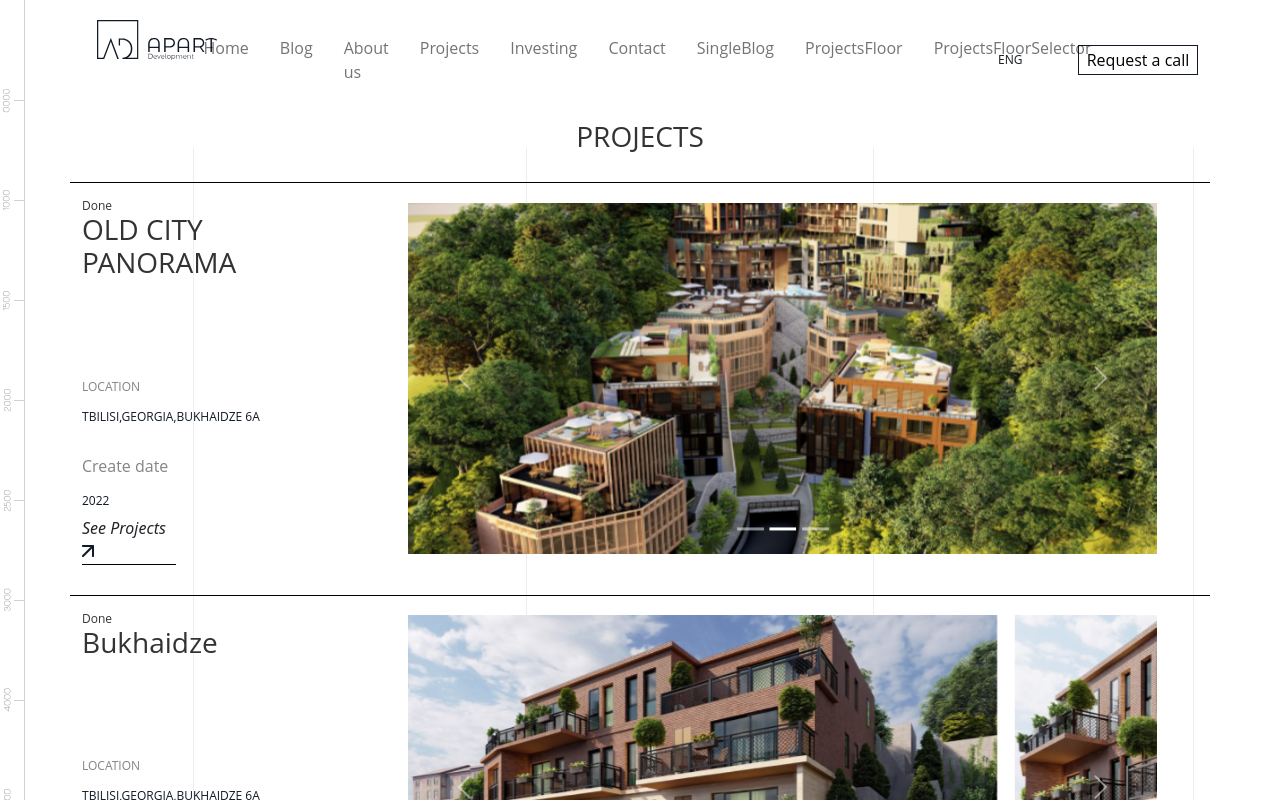
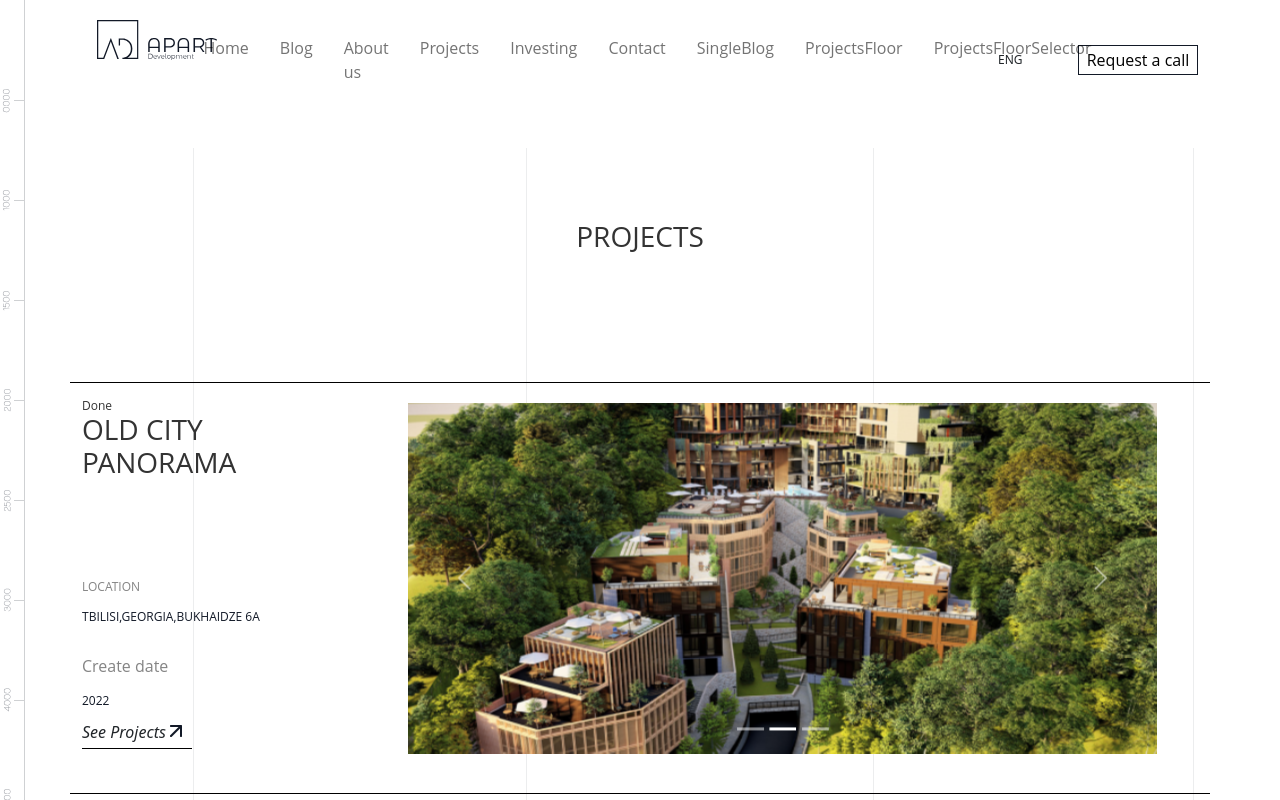
Before and after one commit to G-Apxo/Apart, a Next.js app: page /Projects in a window 1280 px wide. Shown: the top 800 px of the page. Built offline with nearby package versions, Linux system fonts and the light colour scheme.

Commit message:
projects update

```diff
--- a/pages/Projects.jsx
+++ b/pages/Projects.jsx
@@ -21,7 +21,7 @@ import Image from "next/image";
 const Projects = () => {
   return (
     <Layout>
-      <Container>
+      <Container className="projects-title-distance">
         <Row>
           <h3 className="text-center">PROJECTS</h3>
         </Row>
--- a/styles/globals.css
+++ b/styles/globals.css
@@ -25,10 +25,11 @@ a {
 @import "~slick-carousel/slick/slick-theme.css";
 
 @font-face {
-  font-family: 'rockridge';
-  src: url('Fonts/rockridge-webfont.woff');
+  font-family: "rockridge";
+  src: url("Fonts/rockridge-webfont.woff");
   font-weight: 400;
-  font-style: normal;}
+  font-style: normal;
+}
 
 .App {
   height: 570px;
@@ -60,8 +61,8 @@ a {
   transform: scale(1.2);
   opacity: 1;
 }
-@media screen  and (max-width: 568px) {
-  body{
+@media screen and (max-width: 568px) {
+  body {
     width: 100vh;
   }
   .activeSlide {
@@ -239,9 +240,9 @@ a {
   right: 0;
 }
 
-.carousel-control.left span,
+/* .carousel-control.left span,
 .carousel-control.right span {
-}
+} */
 
 .carousel-control.left span:hover,
 .carousel-control.right span:hover {
@@ -296,8 +297,8 @@ a {
   background-color: #fff;
   overflow: hidden;
 }
-.post .content {
-}
+/* .post .content {
+} */
 
 .post .post-img-content img {
   position: relative;
@@ -389,14 +390,14 @@ a {
 .section-1-form-subtext {
   font-size: 14px;
 }
-.partners {
-  /* display: flex;
+/* .partners {
+  display: flex;
   align-items: center;
   justify-content: center;
   padding: 0 10px;
   background-color: #121927;
-  height: 70px; */
-}
+  height: 70px;
+} */
 .partners h2 {
   color: white;
 }
@@ -544,6 +545,7 @@ a.nav-link {
   color: #000 !important;
   border-radius: 0px !important;
   height: 40px;
+  margin: 0 !important;
   /* max-width: 70%; */
 }
 .about--text__ptmod__mod {
@@ -670,8 +672,9 @@ a.nav-link {
 .project--see {
   display: block;
   border-bottom: 1px solid black;
-  max-width: 36%;
+  max-width: 42%;
   margin-bottom: 10px;
+  line-height: 2rem;
 }
 /* .project--see img {
   margin-left: 2px;
@@ -760,3 +763,6 @@ a.nav-link {
 
   color: #121927;
 }
+.projects-title-distance {
+  margin: 120px 0;
+}
```
